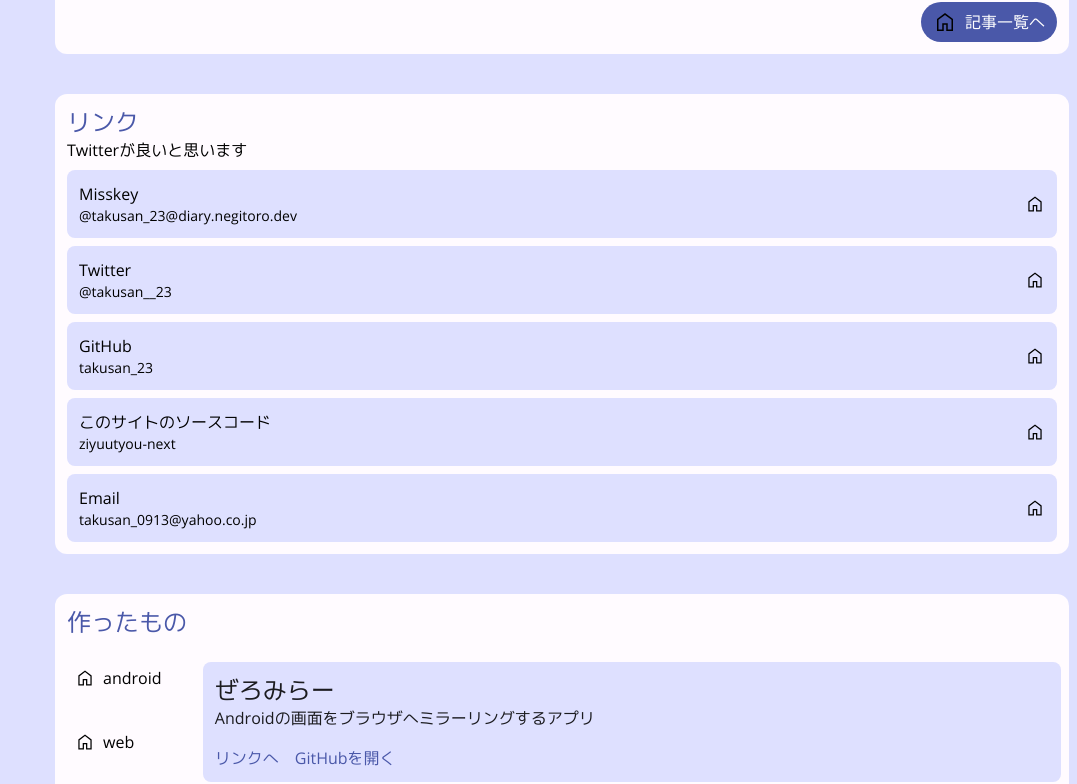
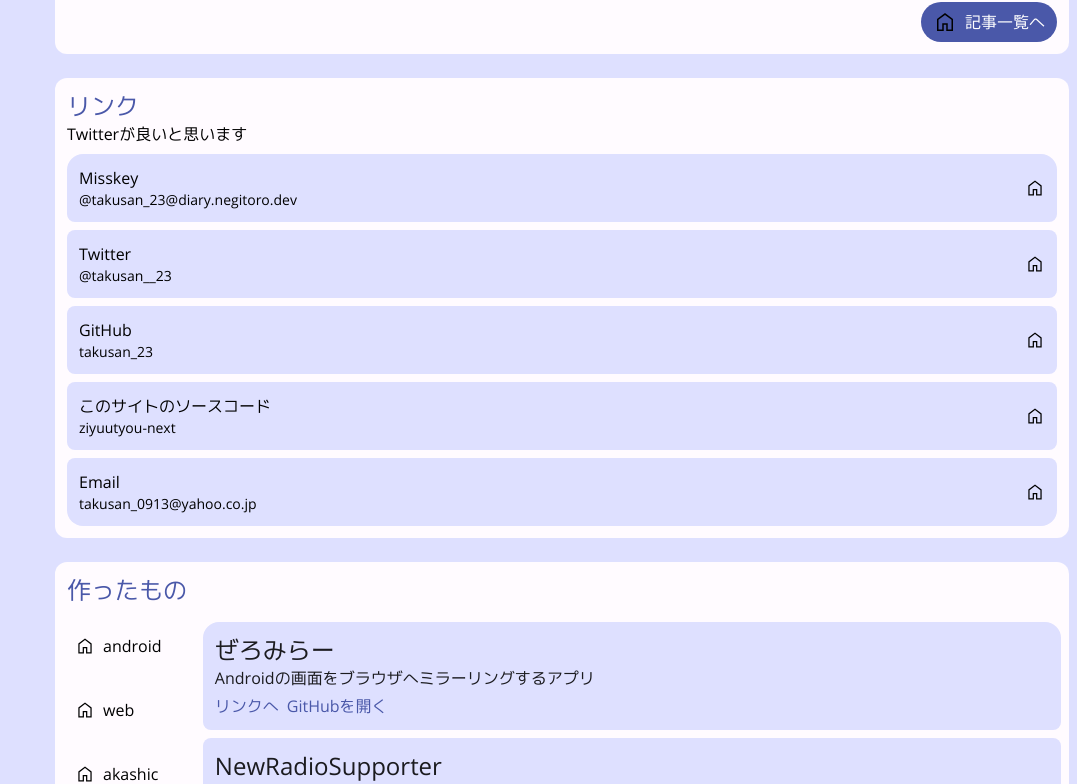
Before and after one commit to takusan23/ziyuutyou-next, a Next.js app: page / in a window 1280 px wide. Shown: the part 406-1190 px from the top of the page, without its empty margins (203-1280 px from the left). Built offline with nearby package versions, Linux system fonts and the light colour scheme; a web font is replaced by a local one.

Commit message:
スペース調整

```diff
--- a/components/LinkCard.tsx
+++ b/components/LinkCard.tsx
@@ -1,9 +1,8 @@
 import Link from "next/link"
-import React, { Fragment } from "react"
 import LinkData from "../src/data/LinkData"
 import RoundedCornerBox from "./RoundedCorner"
-import Spacer from "./Spacer"
 import HomeIcon from "../public/icon/material-home.svg"
+import RoundedCornerList from "./RoundedCornerList"
 
 /** LinkCard へ渡すデータ */
 type LinkCardProps = {
@@ -22,14 +21,11 @@ export default function LinkCard({ linkList }: LinkCardProps) {
                 <p>
                     Twitterが良いと思います
                 </p>
-                {
-                    linkList.map((linkData) => (
-                        <Fragment key={linkData.name}>
-                            <Spacer space="small" />
-                            <RoundedCornerBox
-                                className='bg-background-light'
-                                rounded="medium"
-                            >
+
+                <RoundedCornerList
+                    list={linkList}
+                    content={(className, linkData) => (
+                        <div className={`${className} bg-background-light`}>
                             <Link
                                 className="no-underline text-inherit"
                                 href={linkData.href}
@@ -42,10 +38,9 @@ export default function LinkCard({ linkList }: LinkCardProps) {
                                     <HomeIcon className="w-5 h-5" />
                                 </div>
                             </Link>
-                            </RoundedCornerBox>
-                        </Fragment>
-                    ))
-                }
+                        </div>
+                    )}
+                />
             </div>
         </RoundedCornerBox>
     )
--- a/components/MakingAppCard.tsx
+++ b/components/MakingAppCard.tsx
@@ -6,6 +6,7 @@ import RoundedCornerBox from "./RoundedCorner"
 import { MakingAppData, MakingAppDetailData } from "../src/data/MakingAppData"
 import NextLinkButton from "./NextLinkButton"
 import HomeIcon from "../public/icon/material-home.svg"
+import RoundedCornerList from "./RoundedCornerList"
 
 /** 名前とアイコンの型 */
 type PlatformData = {
@@ -54,17 +55,10 @@ type MakingAppListProps = {
 /** 実際に作ったものを表示する */
 function MakingAppList({ list }: MakingAppListProps) {
     return (
-        <>
-            {
-                list.map(item => (
-                    <Fragment key={item.link}>
-                        <Spacer space="small" />
-                        <RoundedCornerBox
-                            key={item.link}
-                            rounded="medium"
-                            className="bg-background-light"
-                        >
-                            <div className="flex flex-col p-3">
+        <RoundedCornerList
+            list={list}
+            content={(className, item) => (
+                <div className={`p-3 bg-background-light ${className}`}>
                     <h3 className="text-2xl text-content-text-light">
                         {item.name}
                     </h3>
@@ -86,11 +80,8 @@ function MakingAppList({ list }: MakingAppListProps) {
                         />
                     </div>
                 </div>
-                        </RoundedCornerBox>
-                    </Fragment>
-                ))
-            }
-        </>
+            )}
+        />
     )
 }
 
--- /dev/null
+++ b/components/RoundedCornerList.tsx
@@ -0,0 +1,51 @@
+import { Fragment, ReactNode } from "react"
+import Spacer from "./Spacer"
+
+/** RoundedCornerList へ渡すデータ */
+type RoundedCornerListProps<T> = {
+
+    /** リストに表示する配列 */
+    list: T[]
+
+    /**
+     * リストの各レイアウトを返してください
+     *
+     * @param className 各レイアウトに適用する css
+     * @param item 対応するデータ
+     */
+    content: (className: string, item: T) => ReactNode
+}
+
+/** 各レイアウトの角が丸いリスト。先頭と最後尾はより丸くする。 */
+export default function RoundedCornerList<T>({ list, content }: RoundedCornerListProps<T>) {
+    // flex つけないとマージンうまくかかんない？
+    return (
+        <div className="flex flex-col">
+            {
+                list.map((item, index) => {
+
+                    let roundedClassName: string
+                    if (list.length === 1) {
+                        // アイテム数が 1 のとき
+                        roundedClassName = 'rounded-2xl'
+                    } else if (index === 0) {
+                        // 先頭は上の辺をより丸くする
+                        roundedClassName = 'rounded-b-lg rounded-t-2xl'
+                    } else if ((index + 1) === list.length) {
+                        // 最後はその逆
+                        roundedClassName = 'rounded-b-2xl rounded-t-lg'
+                    } else {
+                        roundedClassName = 'rounded-lg'
+                    }
+
+                    return (
+                        <Fragment key={index}>
+                            <Spacer space="small" />
+                            {content(roundedClassName, item)}
+                        </Fragment>
+                    )
+                })
+            }
+        </div>
+    )
+}
--- a/components/Spacer.tsx
+++ b/components/Spacer.tsx
@@ -12,13 +12,13 @@ export default function Spacer({ space }: SpacerProps) {
     let className: string
     switch (space ?? 'small') {
         case 'small':
-            className = 'm-2'
+            className = 'm-1'
             break
         case 'medium':
-            className = 'm-5'
+            className = 'm-3'
             break
         case 'large':
-            className = 'm-7'
+            className = 'm-5'
             break
     }
 
```
Lines whose indentation alone changed are shown as unchanged.
